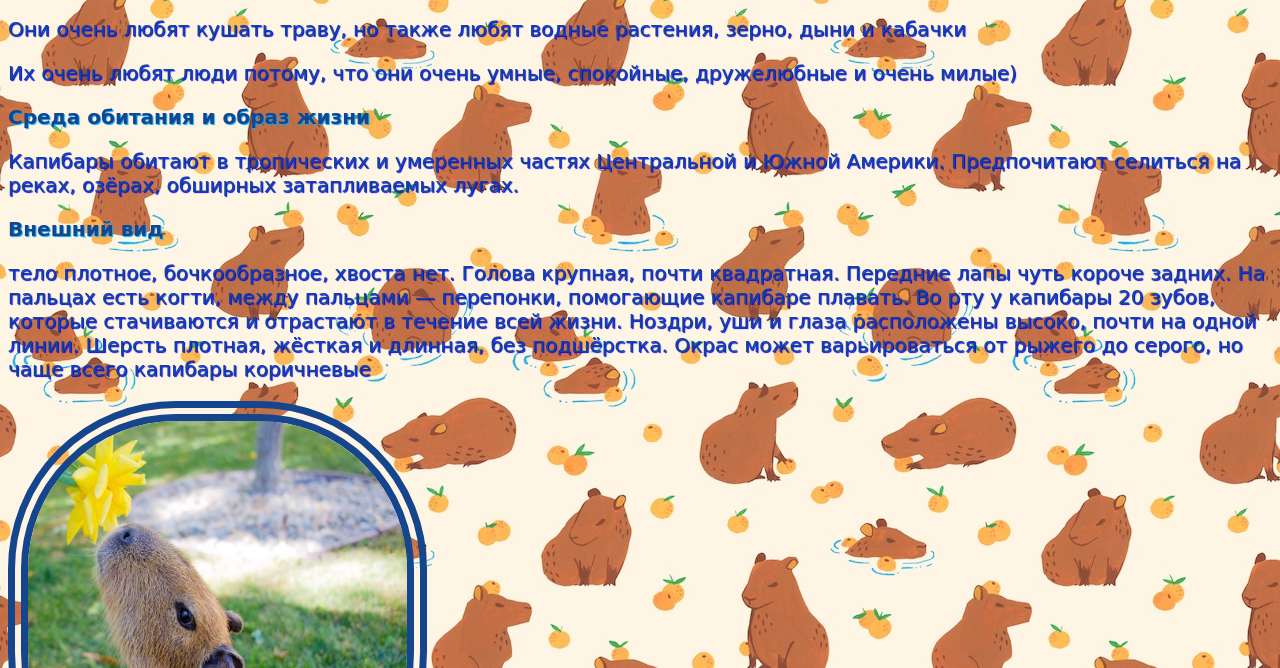
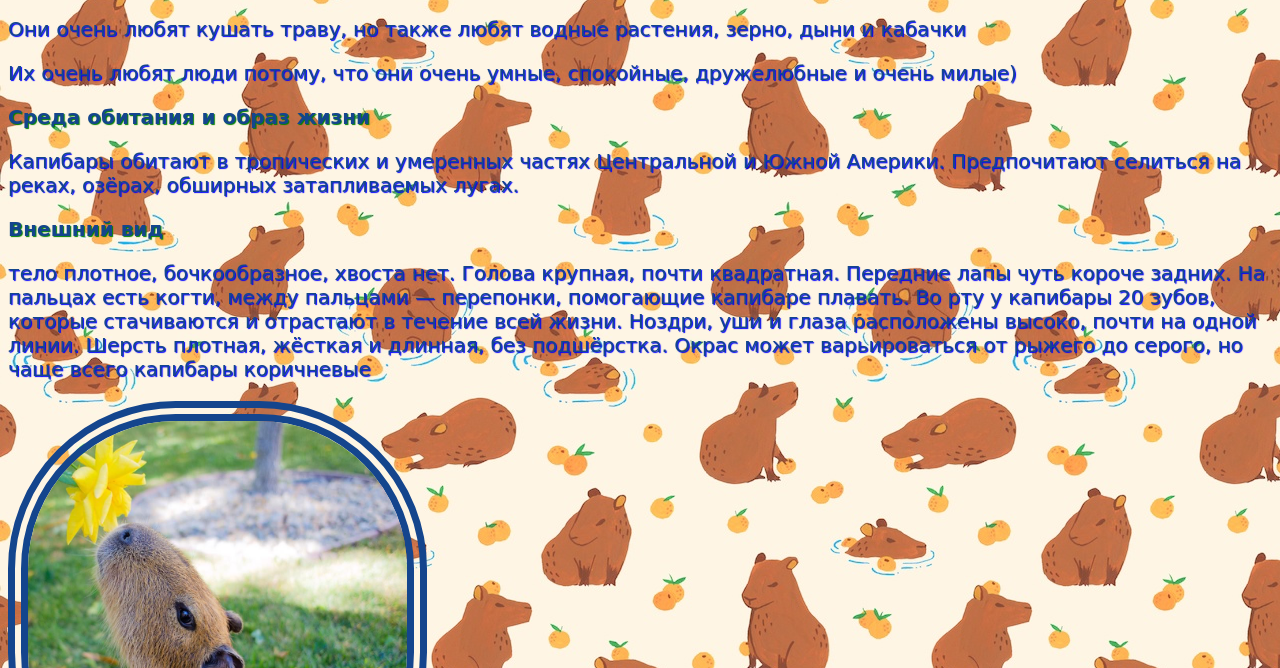
Before and after one commit to Apelsin182/Apelsin182.github.io, a plain HTML site: page index.html in a window 1280 px wide. Shown: the part 132-800 px from the top of the page. Drawn offline with Linux system fonts and the light colour scheme.

Commit message:
Update index3style.css

```diff
--- a/index3style.css
+++ b/index3style.css
@@ -14,7 +14,7 @@ h1{
 h2{
     color:rgb(20, 69, 141);
     font-family: cursive;
-    text-shadow: 1px 1px 1px rgb(0, 174, 255);
+    text-shadow: 1px 1px 1px green;
     font-size: 20px;
 }
 #b1{
```
